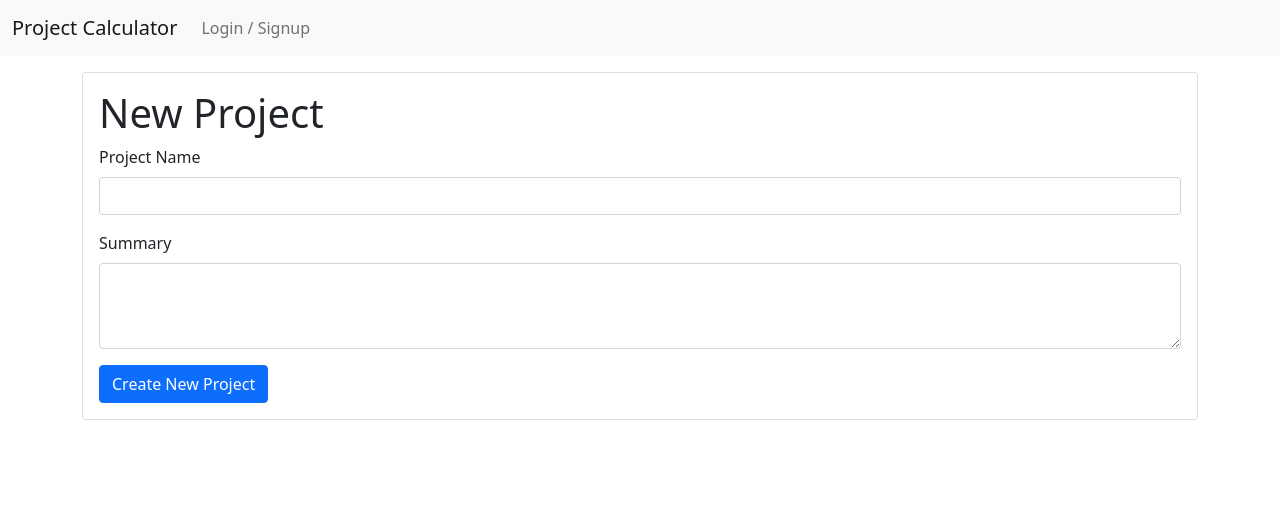
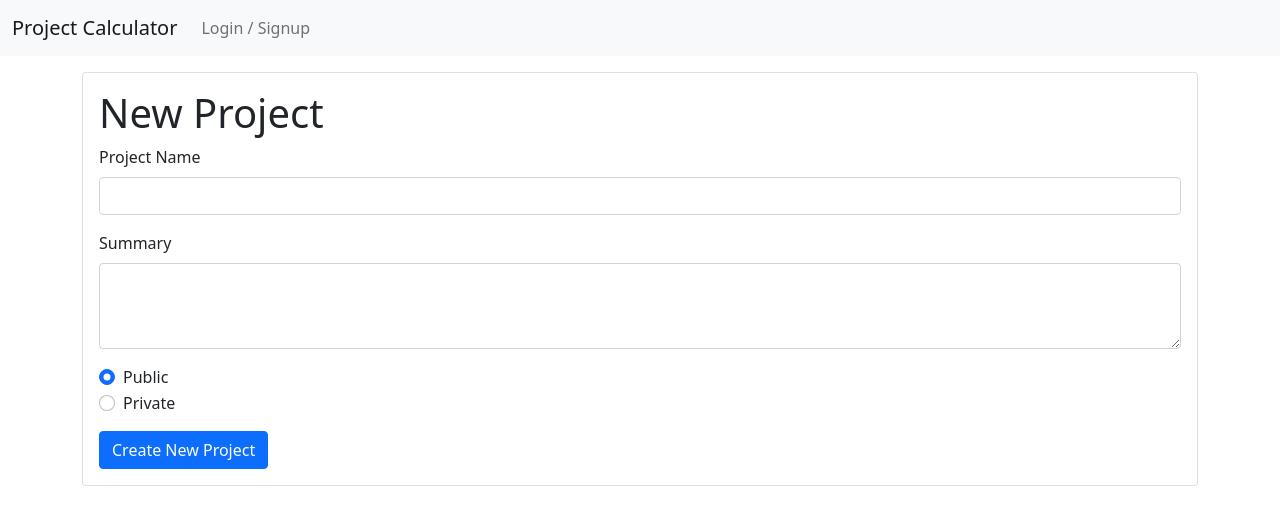
Before and after one commit to zaynemayfield/project_calculator, a Vue app in the folder my-app/: page /project/new in a window 1280 px wide. Shown: the top 522 px of the page. Built offline with nearby package versions, Linux system fonts and the light colour scheme.

Commit message:
add type to new project

```diff
--- a/my-app/src/views/ProjectNew.vue
+++ b/my-app/src/views/ProjectNew.vue
@@ -16,9 +16,20 @@
         <div class="mb-3">
           <label for="Summary" class="form-label">Summary</label>
   <textarea class="form-control" id="summary" name="summary" rows="3" maxlength="1900"></textarea>
-
         </div>
-        <div class="row align-items-center">
+        <div class="form-check">
+  <input class="form-check-input" type="radio" name="type" id="type1" value="Public" checked>
+  <label class="form-check-label" for="type1">
+    Public
+  </label>
+</div>
+<div class="form-check">
+  <input class="form-check-input" type="radio" name="type" id="type2" value="Private">
+  <label class="form-check-label" for="type2">
+    Private
+  </label>
+</div>
+        <div class="row align-items-center mt-3">
           <div class="col">
             <button type="submit" class="btn btn-primary">Create New Project</button>
           </div>
```
